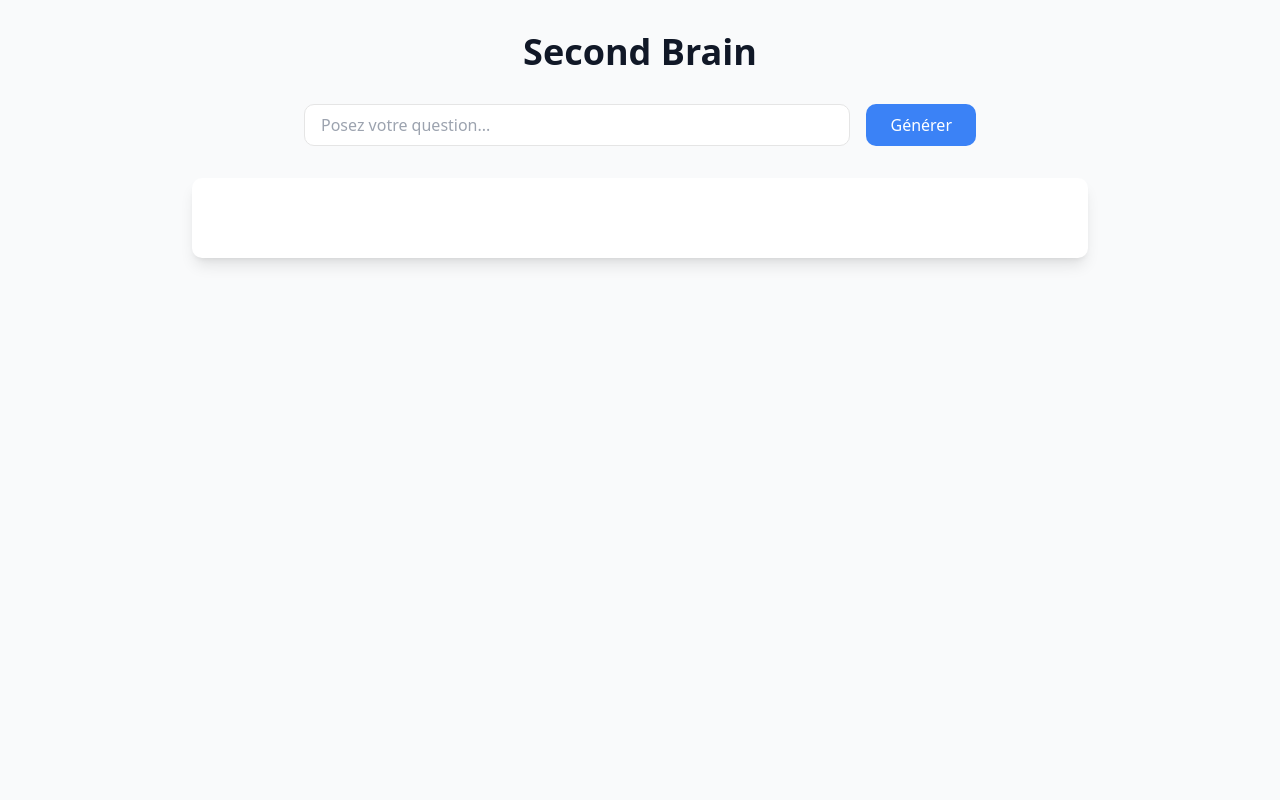
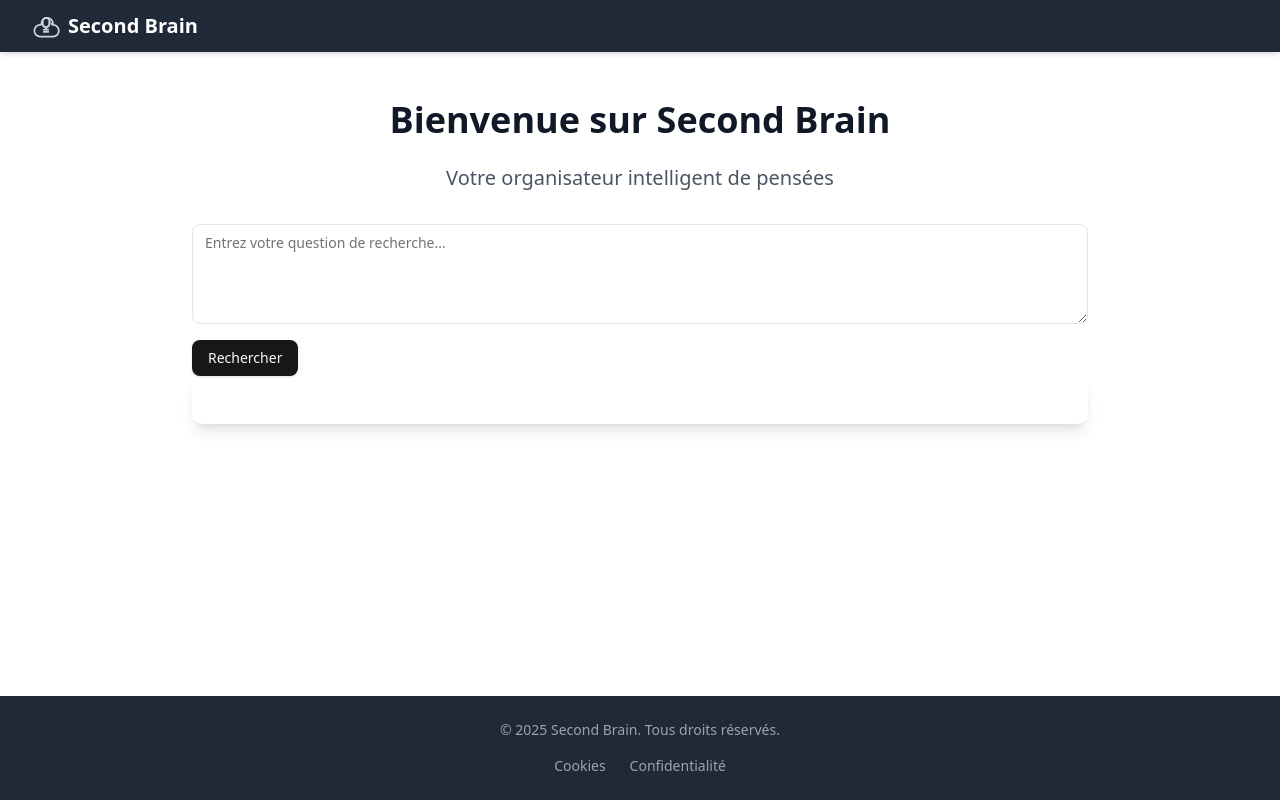
Before and after one commit to CailBzd/second-brain, a Next.js app: page / in a window 1280 px wide. Built offline with nearby package versions, Linux system fonts and the light colour scheme.

Commit message:
refactor: déplacement des composants SearchForm et SearchResults - Déplacement des composants vers le dossier components - Mise à jour des imports

```diff
--- a/app/layout.tsx
+++ b/app/layout.tsx
@@ -1,6 +1,8 @@
 // app/layout.tsx
 import './globals.css'
 import { ReactNode } from 'react'
+import Header from '@/components/Header'
+import Footer from '@/components/Footer'
 
 export const metadata = {
   title: 'Second Brain',
@@ -10,7 +12,13 @@ export const metadata = {
 export default function RootLayout({ children }: { children: ReactNode }) {
   return (
     <html lang="fr">
-      <body className="bg-white text-black">{children}</body>
+      <body className="min-h-screen flex flex-col bg-white text-black">
+        <Header />
+        <main className="flex-1">
+          {children}
+        </main>
+        <Footer />
+      </body>
     </html>
   )
 }
--- a/app/page.tsx
+++ b/app/page.tsx
@@ -1,8 +1,8 @@
 "use client";
 
+import { SearchForm } from '@/components/SearchForm';
+import { SearchResults } from '@/components/SearchResults';
 import { useState } from 'react';
-import SearchForm from './components/SearchForm';
-import SearchResults from './components/SearchResults';
 
 interface SearchResult {
   title?: string;
@@ -90,12 +90,17 @@ export default function Home() {
   };
 
   return (
-    <main className="min-h-screen bg-gray-50 py-8 px-4">
+    <div className="max-w-7xl mx-auto px-4 sm:px-6 lg:px-8 py-12">
+      <div className="text-center mb-8">
+        <h1 className="text-4xl font-bold text-gray-900 mb-6">
+          Bienvenue sur Second Brain
+        </h1>
+        <p className="text-xl text-gray-600">
+          Votre organisateur intelligent de pensées
+        </p>
+      </div>
+
       <div className="max-w-4xl mx-auto">
-        <h1 className="text-4xl font-bold text-center text-gray-900 mb-8">
-          Second Brain
-        </h1>
-
         <SearchForm onSearch={handleSearch} isLoading={isLoading} />
 
         {isLoading && (
@@ -132,6 +137,6 @@ export default function Home() {
           currentCategory={currentCategory}
         />
       </div>
-    </main>
+    </div>
   );
 }
```
